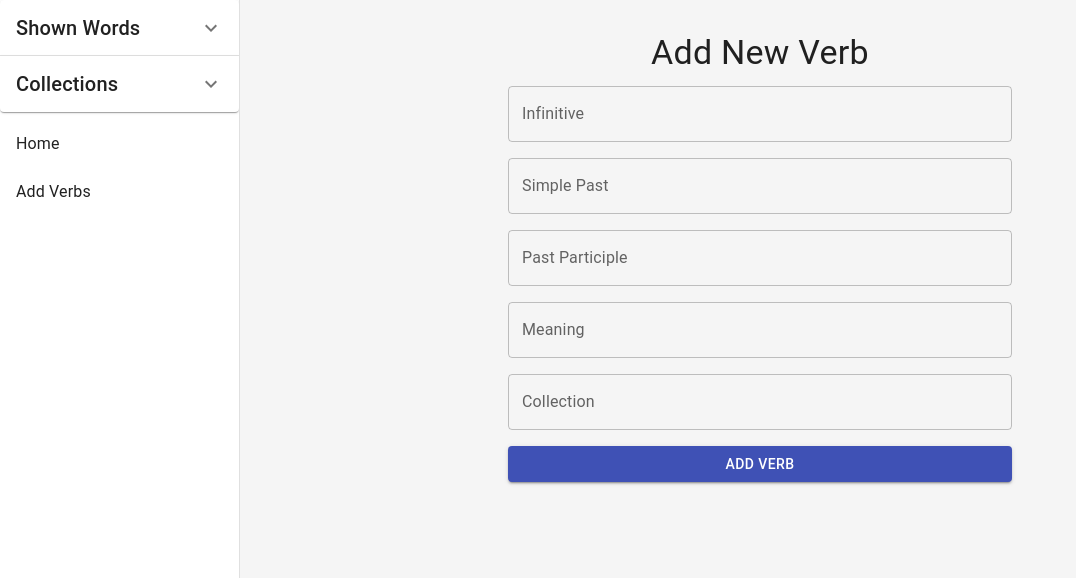
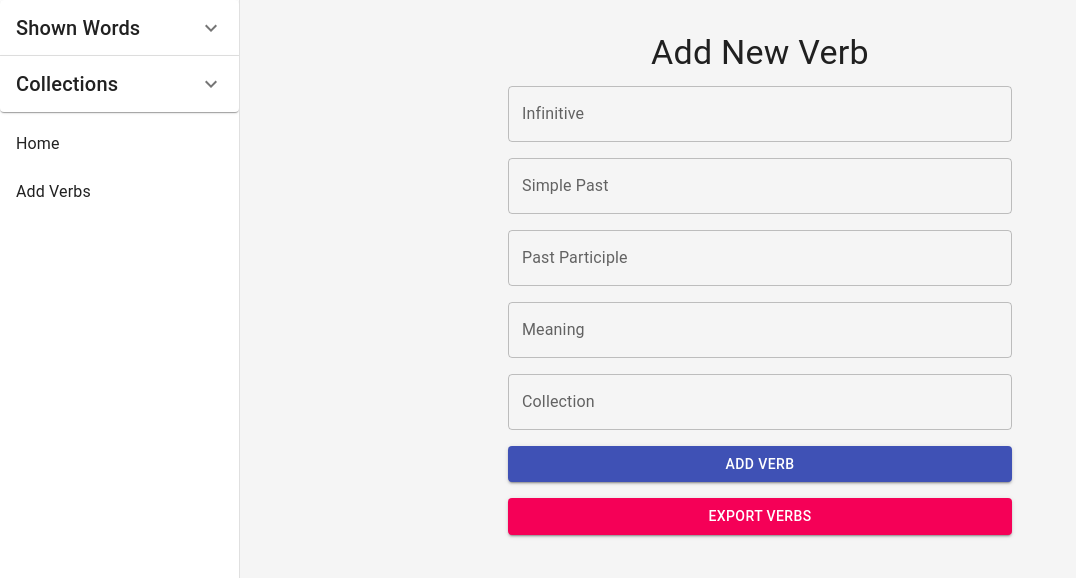
Before and after one commit to wowlocal/Anki-material, a React (Create React App) app: page /add-verbs in a window 1280 px wide. Shown: the top 578 px of the page, without its empty margins (0-1076 px from the left). Built offline with nearby package versions, Linux system fonts and the light colour scheme.

Commit message:
export as a file

```diff
--- a/package.json
+++ b/package.json
@@ -4,6 +4,7 @@
     "@emotion/styled": "^11.10.6",
     "@mui/icons-material": "^5.11.16",
     "@mui/material": "^5.12.0",
+    "file-saver": "^2.0.5",
     "framer-motion": "^10.12.4",
     "react": "^18.2.0",
     "react-dom": "^18.2.0",
--- a/src/components/AddVerbs.js
+++ b/src/components/AddVerbs.js
@@ -1,5 +1,6 @@
 import React, { useState } from 'react';
 import { Box, Button, Container, TextField, Typography, Grid } from '@mui/material';
+import { saveAs } from 'file-saver';
 import verbList from '../data/verbList';
 
 const AddVerbs = () => {
@@ -8,6 +9,7 @@ const AddVerbs = () => {
   const [pastParticiple, setPastParticiple] = useState('');
   const [meaning, setMeaning] = useState('');
   const [collection, setCollection] = useState('');
+  const [newVerbs, setNewVerbs] = useState([]);
 
   const handleAddVerb = () => {
     const newVerb = {
@@ -18,12 +20,17 @@ const AddVerbs = () => {
       collection,
     };
     verbList.push(newVerb);
+    setNewVerbs([...newVerbs, newVerb]);
     setInfinitive('');
     setSimplePast('');
     setPastParticiple('');
     setMeaning('');
     setCollection('');
-    alert('Verb added successfully!');
+  };
+
+  const handleExportVerbs = () => {
+    const blob = new Blob([JSON.stringify(newVerbs, null, 2)], { type: 'application/json' });
+    saveAs(blob, 'new_verbs.json');
   };
 
   return (
@@ -83,6 +90,16 @@ const AddVerbs = () => {
               Add Verb
             </Button>
           </Grid>
+          <Grid item xs={12}>
+            <Button
+              fullWidth
+              variant="contained"
+              color="secondary"
+              onClick={handleExportVerbs}
+            >
+              Export Verbs
+            </Button>
+          </Grid>
         </Grid>
       </Box>
     </Container>
```
Also changed, not shown: 1 other file (tests, documents, lock files or other folders).
